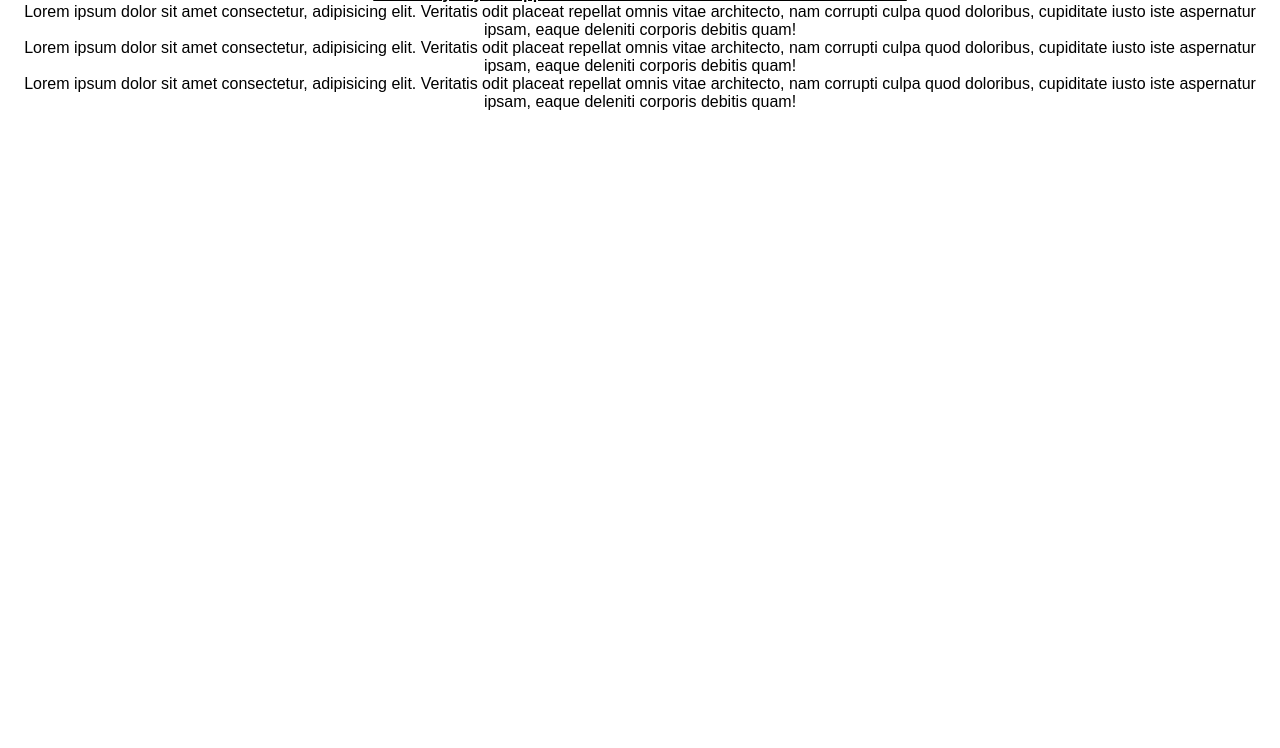
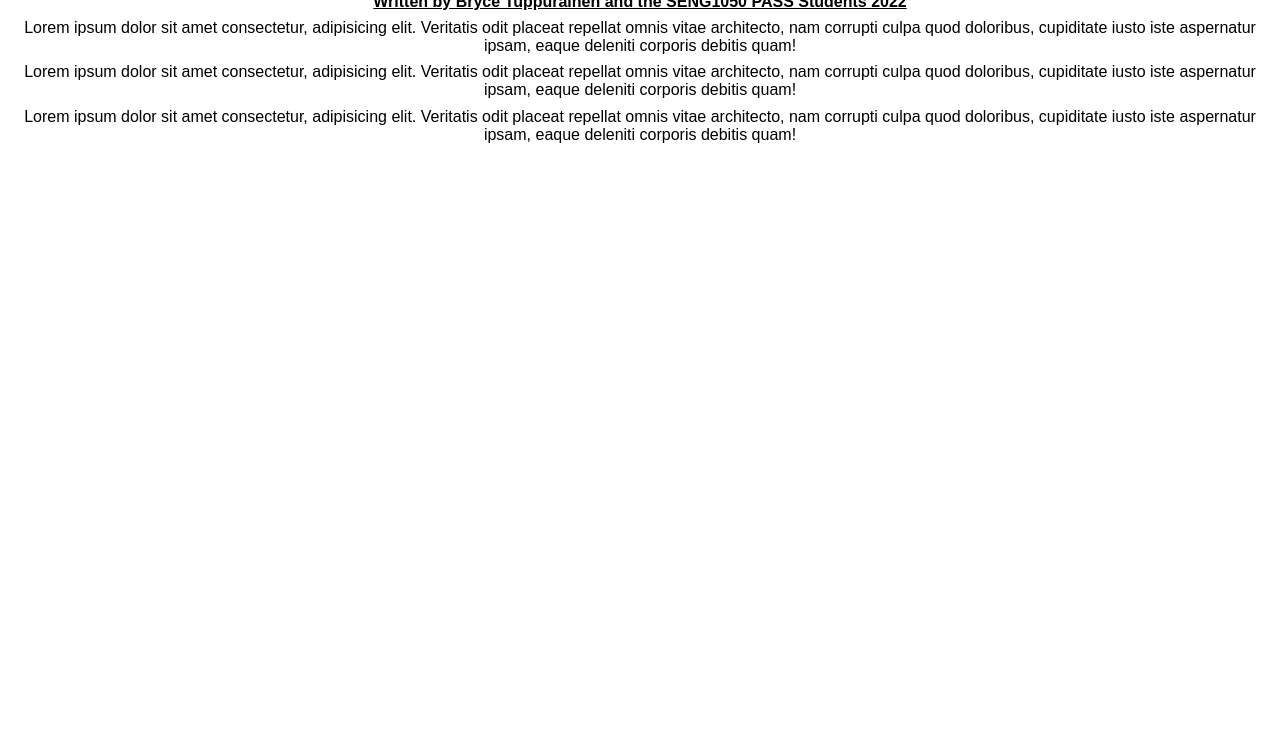
Before and after one commit to BryceTuppurainen/SENG1050-2022-PASS, a plain HTML site: page index.html in a window 1280 px wide. Shown: the part 52-800 px from the top of the page. Drawn offline with Linux system fonts and the light colour scheme.

Commit message:
feat: Add gap

```diff
--- a/styles.css
+++ b/styles.css
@@ -7,6 +7,7 @@
 body {
     display: grid;
     grid-template-columns: 1fr;
+    gap: 5%;
     text-align: center;
 }
 
```
